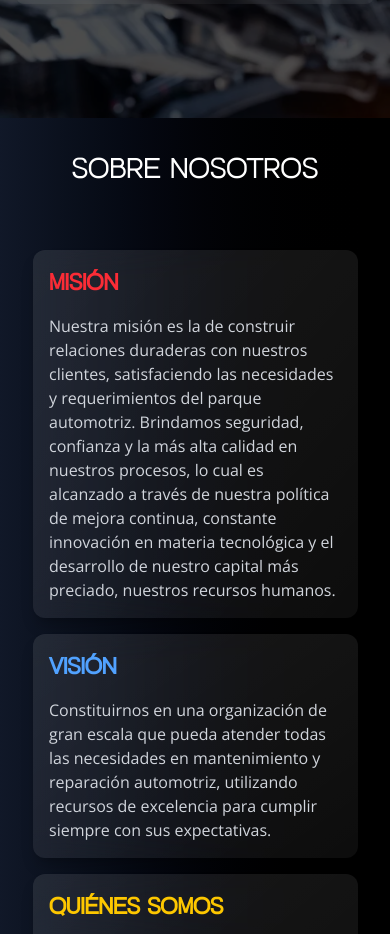
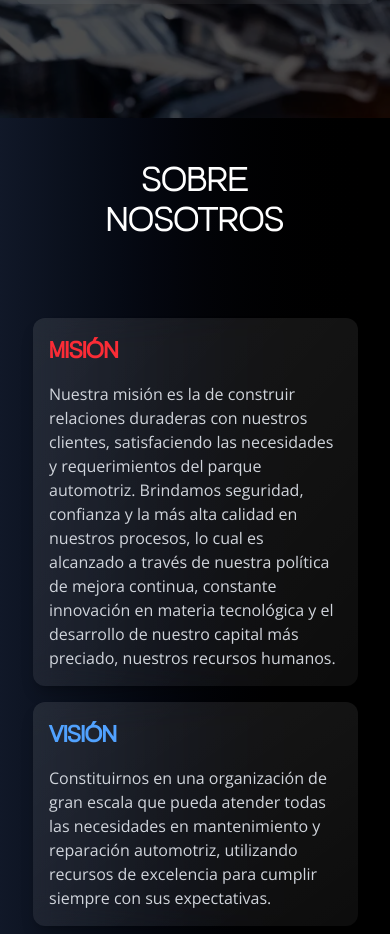
Before and after one commit to oriana-monaldi/Altagama, a React (Vite) app: page / in a window 390 px wide. Shown: the part 2000-2934 px from the top of the page. Built offline with nearby package versions, Linux system fonts and the light colour scheme; a web font is replaced by a local one.

Commit message:
mision responsive

```diff
--- a/src/components/Mision.jsx
+++ b/src/components/Mision.jsx
@@ -99,9 +99,9 @@ const Mision = () => {
     <div id="sobre-nosotros"></div>
     <div className="w-full max-w-7xl mx-auto px-2 sm:px-4">
       <div className="flex items-center mb-8 sm:mb-12">
-        <h1 className="text-white text-3xl sm:text-4xl lg:text-5xl p-4 sm:p-6 mb-4 sm:mb-6 text-center w-full">
-          SOBRE NOSOTROS
-        </h1>
+      <h1 className="text-white text-4xl sm:text-4xl lg:text-5xl xl:text-5xl p-6 mb-6 text-center w-full">
+            SOBRE NOSOTROS
+          </h1>
       </div>
       <div
         ref={containerRef}
```
